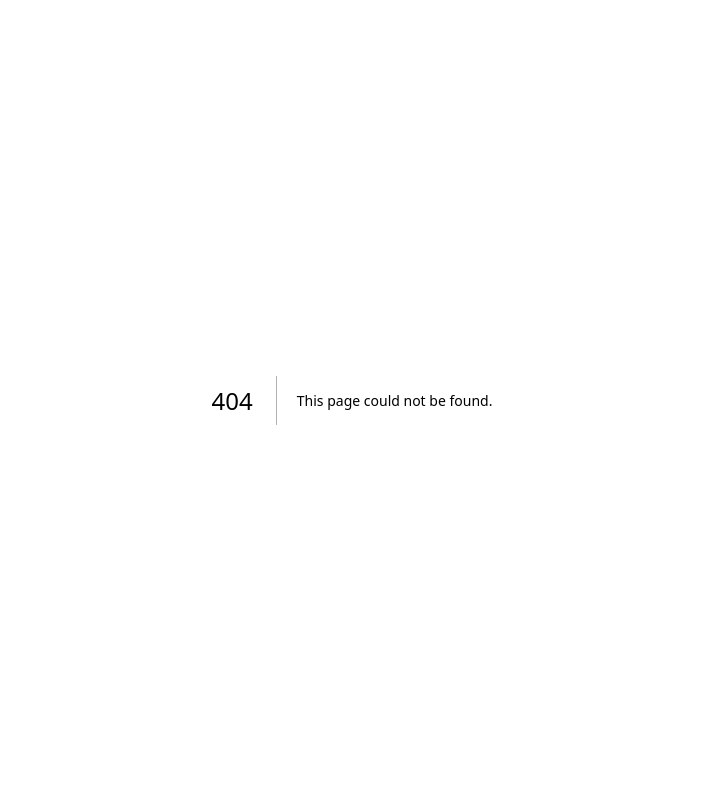
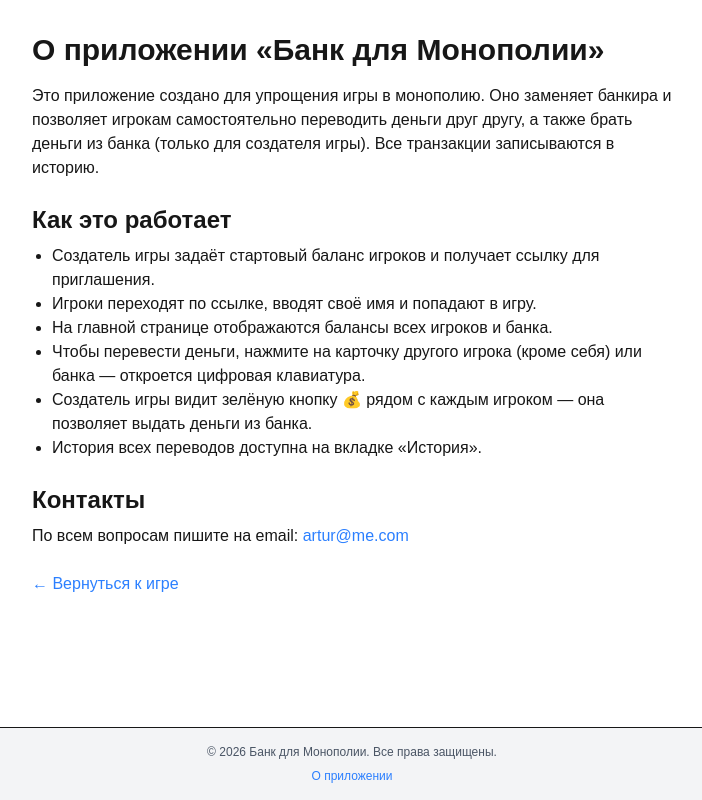
Before and after one commit to devartur1/monopoly-bank, a Next.js app: page /about in a window 1280 px wide. Before the commit this address had no page. Shown: the whole page, without its empty margins (288-990 px from the left). Built offline with nearby package versions, Linux system fonts and the light colour scheme.

Commit message:
added about component and page

```diff
--- /dev/null
+++ b/app/about/page.tsx
@@ -0,0 +1,35 @@
+import Link from 'next/link';
+
+export default function AboutPage() {
+    return (
+        <div className="container mx-auto px-4 py-8 max-w-2xl">
+            <h1 className="text-3xl font-bold mb-4">О приложении «Банк для Монополии»</h1>
+            <p className="mb-4">
+                Это приложение создано для упрощения игры в монополию. Оно заменяет банкира и позволяет игрокам самостоятельно переводить деньги друг другу, а также брать деньги из банка (только для создателя игры). Все транзакции записываются в историю.
+            </p>
+            <h2 className="text-2xl font-semibold mt-6 mb-2">Как это работает</h2>
+            <ul className="list-disc pl-5 mb-4">
+                <li>Создатель игры задаёт стартовый баланс игроков и получает ссылку для приглашения.</li>
+                <li>Игроки переходят по ссылке, вводят своё имя и попадают в игру.</li>
+                <li>На главной странице отображаются балансы всех игроков и банка.</li>
+                <li>Чтобы перевести деньги, нажмите на карточку другого игрока (кроме себя) или банка — откроется цифровая клавиатура.</li>
+                <li>Создатель игры видит зелёную кнопку 💰 рядом с каждым игроком — она позволяет выдать деньги из банка.</li>
+                <li>История всех переводов доступна на вкладке «История».</li>
+            </ul>
+
+            <h2 className="text-2xl font-semibold mt-6 mb-2">Контакты</h2>
+            <p className="mb-4">
+                По всем вопросам пишите на email:{' '}
+                <a href="mailto:artur@me.com" className="text-blue-500 hover:underline">
+                    artur@me.com
+                </a>
+            </p>
+
+            <div className="mt-6">
+                <Link href="/" className="text-blue-500 hover:underline">
+                    ← Вернуться к игре
+                </Link>
+            </div>
+        </div>
+    );
+}
--- a/app/layout.tsx
+++ b/app/layout.tsx
@@ -1,6 +1,7 @@
 import type { Metadata } from "next";
 import { Geist, Geist_Mono } from "next/font/google";
 import "./globals.css";
+import Footer from "@/components/Footer";
 
 const geistSans = Geist({
   variable: "--font-geist-sans",
@@ -27,7 +28,10 @@ export default function RootLayout({
       <body
         className={`${geistSans.variable} ${geistMono.variable} antialiased`}
       >
-        {children}
+      <div className="flex flex-col min-h-screen">
+          <main className="grow">{children}</main>
+          <Footer />
+      </div>
       </body>
     </html>
   );
--- /dev/null
+++ b/components/Footer.tsx
@@ -0,0 +1,16 @@
+import Link from 'next/link';
+
+export default function Footer() {
+    return (
+        <footer className="bg-gray-100 border-t mt-8 py-4">
+            <div className="container mx-auto px-4 text-center text-gray-600 text-xs">
+                <p>© {new Date().getFullYear()} Банк для Монополии. Все права защищены.</p>
+                <p className="mt-2">
+                    <Link href="/about" className="text-blue-500 hover:underline">
+                        О приложении
+                    </Link>
+                </p>
+            </div>
+        </footer>
+    );
+}
```
